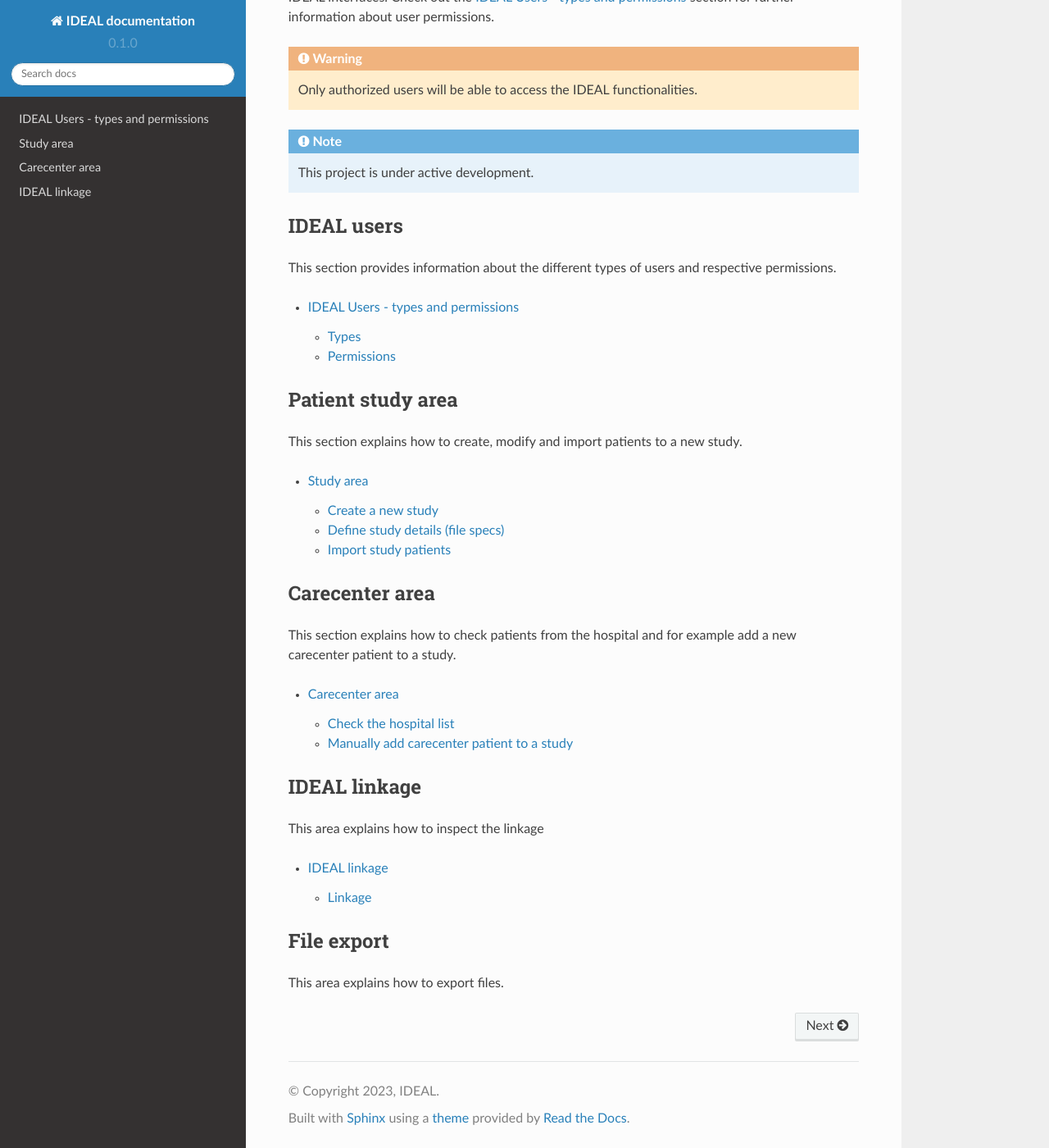
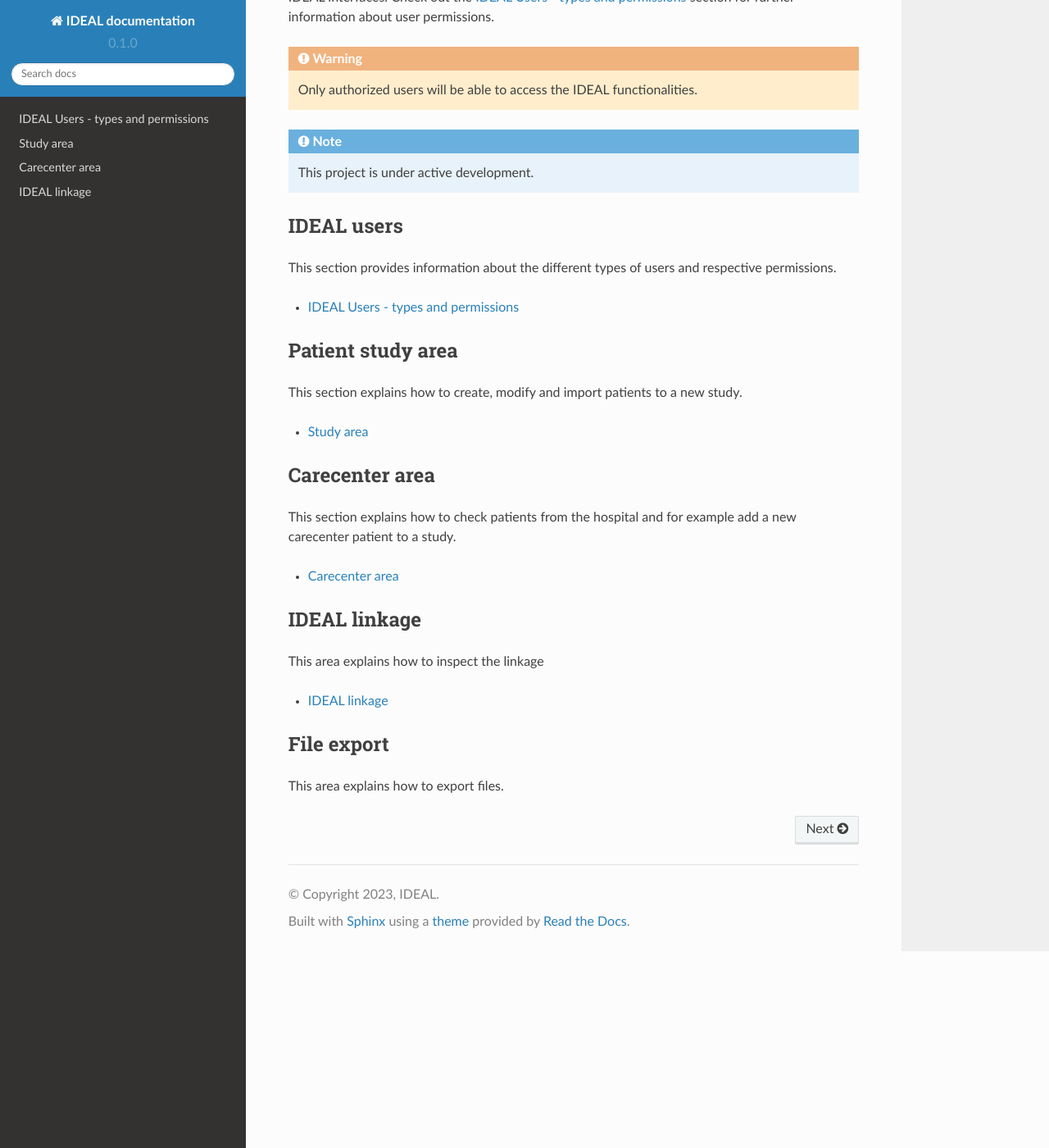
Before and after one commit to Nynuphar/IDEAL-doc, a Sphinx documentation site: the page built from docs/source/index.rst, in a window 1280 px wide and 1400 px high, scrolled down 415 px. Shown: the whole window at 82% size. Built offline with Sphinx 7.4.7 and the Read the Docs theme 2.0.0, drawn with Linux system fonts in a browser that asks for light colours; pages that are not in the unit, such as notebooks, are missing from menus; part of the change alters nothing that is shown.

```diff
--- a/docs/source/index.rst
+++ b/docs/source/index.rst
@@ -21,7 +21,7 @@ IDEAL users
 This section provides information about the different types of users and respective permissions.
 
 .. toctree::
-   :maxdepth: 2
+   :maxdepth: 1
 
    users
 
@@ -31,7 +31,7 @@ Patient study area
 This section explains how to create, modify and import patients to a new study.
 
 .. toctree::
-   :maxdepth: 2
+   :maxdepth: 1
 
    study
 
@@ -41,7 +41,7 @@ Carecenter area
 This section explains how to check patients from the hospital and for example add a new carecenter patient to a study.
 
 .. toctree::
-   :maxdepth: 2
+   :maxdepth: 1
 
    carecenter
 
@@ -52,7 +52,7 @@ IDEAL linkage
 This area explains how to inspect the linkage
 
 .. toctree::
-   :maxdepth: 2
+   :maxdepth: 1
 
    linkage
 
@@ -62,6 +62,6 @@ File export
 This area explains how to export files.
 
 .. toctree::
-   :maxdepth: 2
+   :maxdepth: 1
 
    export
```
